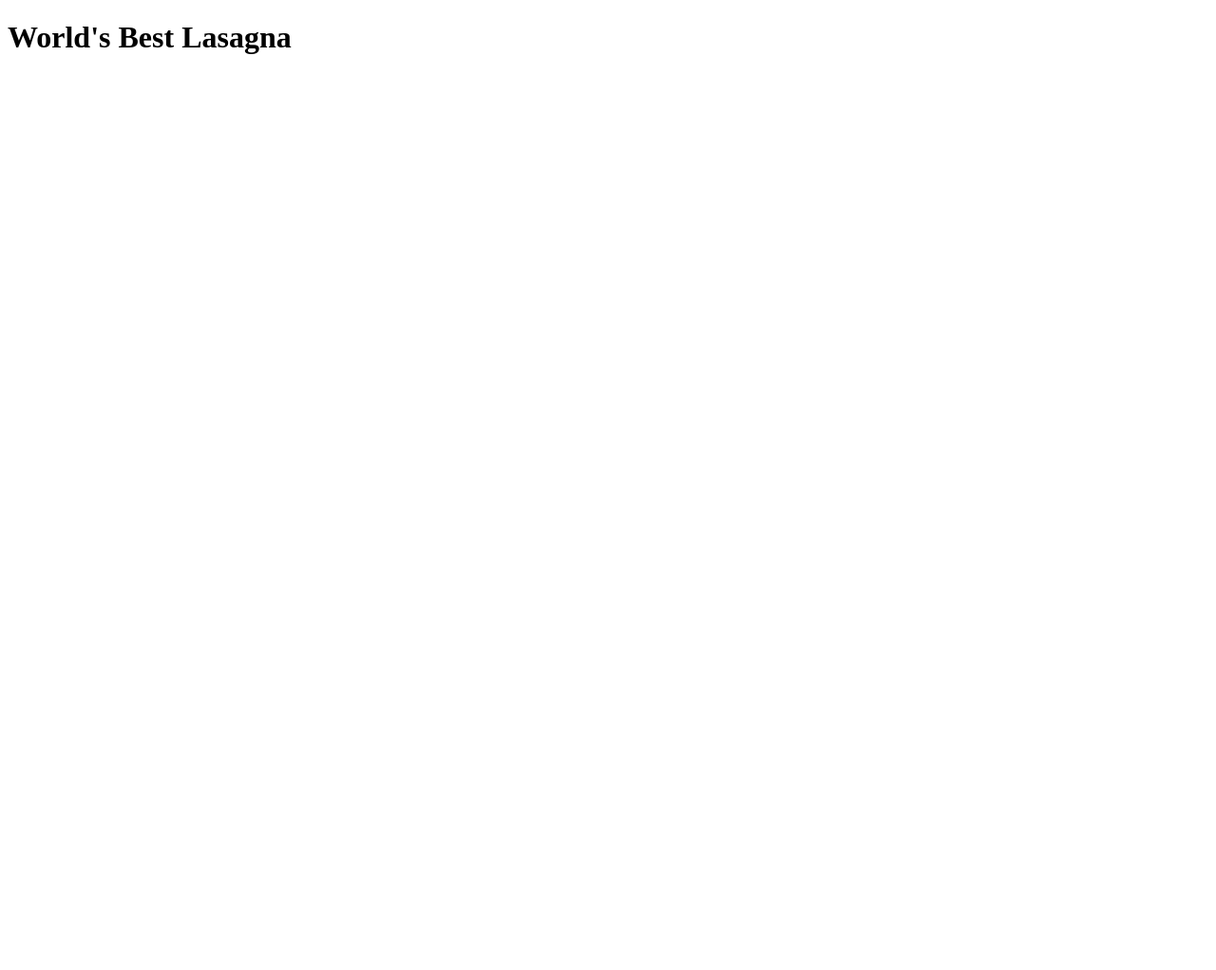
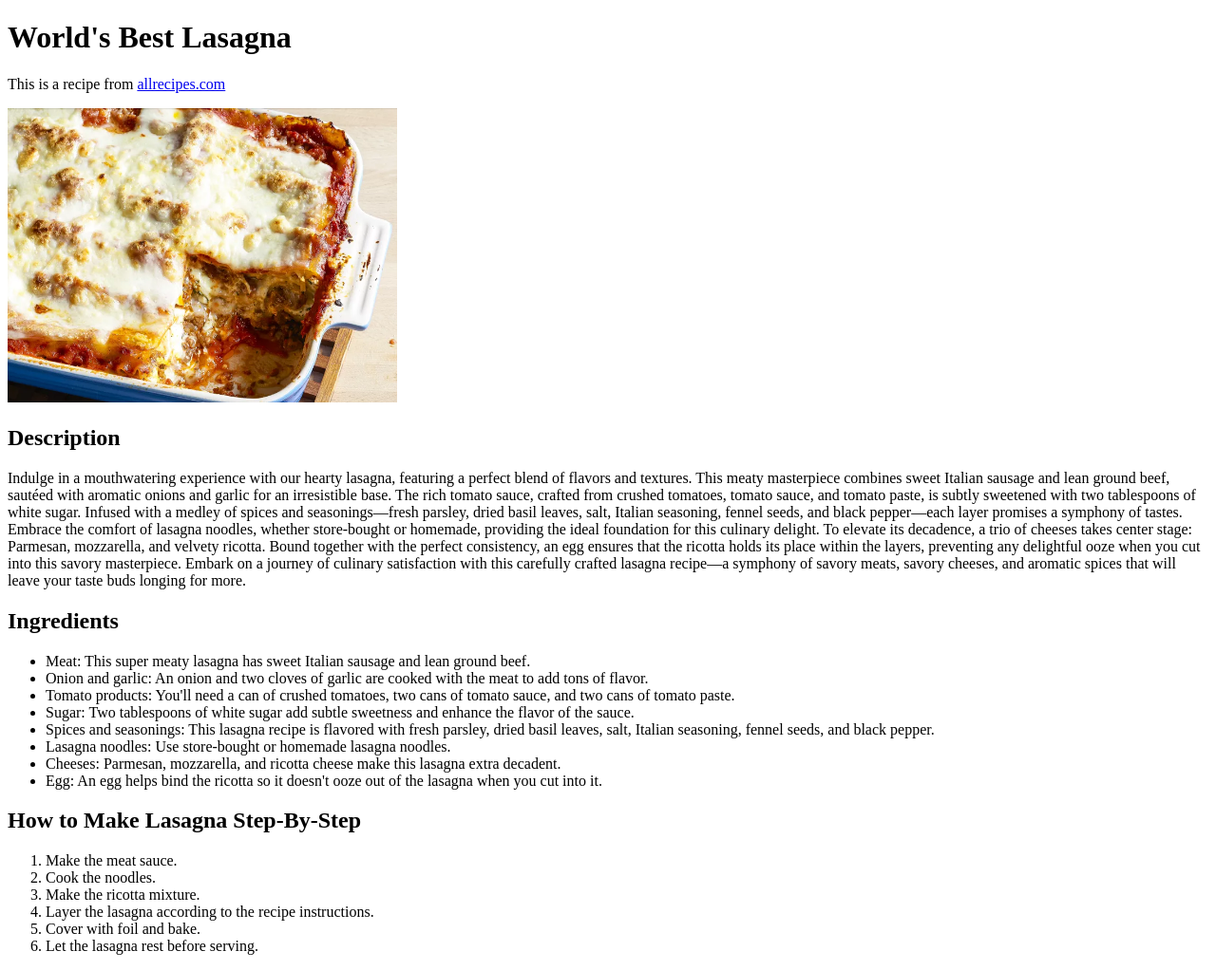
Before and after one commit to trialnerr/recipes-html, a plain HTML site: page recipes/lasagna.html in a window 1280 px wide. Shown: the whole page at 95% size. Before the commit the page ends 800 px from the top, so only its background shows below. Drawn offline with Linux system fonts and the light colour scheme.

Commit message:
Updated lasagna.html to includes images, ingredients and recipe, created lasagna.html and added lasagna image

```diff
--- a/recipes/lasagna.html
+++ b/recipes/lasagna.html
@@ -7,5 +7,41 @@
 </head>
 <body>
     <h1>World's Best Lasagna</h1>
+    <p>This is a recipe from <a href="https://www.allrecipes.com/recipe/23600/worlds-best-lasagna/" target = 'blank' rel="noopener noreferrer">allrecipes.com</a></p>
+    <img src="images/lasagna.png" alt="picture of lasagna inside a white casserole dish from allrecipes website" height="310" width="410">
+    <h2>Description</h2>
+    <p>
+
+Indulge in a mouthwatering experience with our hearty lasagna, featuring a perfect blend of flavors and textures. This meaty masterpiece combines sweet Italian sausage and lean ground beef, sautéed with aromatic onions and garlic for an irresistible base. The rich tomato sauce, crafted from crushed tomatoes, tomato sauce, and tomato paste, is subtly sweetened with two tablespoons of white sugar.
+
+Infused with a medley of spices and seasonings—fresh parsley, dried basil leaves, salt, Italian seasoning, fennel seeds, and black pepper—each layer promises a symphony of tastes. Embrace the comfort of lasagna noodles, whether store-bought or homemade, providing the ideal foundation for this culinary delight.
+
+To elevate its decadence, a trio of cheeses takes center stage: Parmesan, mozzarella, and velvety ricotta. Bound together with the perfect consistency, an egg ensures that the ricotta holds its place within the layers, preventing any delightful ooze when you cut into this savory masterpiece.
+
+Embark on a journey of culinary satisfaction with this carefully crafted lasagna recipe—a symphony of savory meats, savory cheeses, and aromatic spices that will leave your taste buds longing for more.
+    </p>
+
+<h2>Ingredients</h2>
+<ul>
+    <li>Meat: This super meaty lasagna has sweet Italian sausage and lean ground beef.</li>
+    <li>Onion and garlic: An onion and two cloves of garlic are cooked with the meat to add tons of flavor.</li>
+    <li>Tomato products: You'll need a can of crushed tomatoes, two cans of tomato sauce, and two cans of tomato paste.</li>
+    <li>Sugar: Two tablespoons of white sugar add subtle sweetness and enhance the flavor of the sauce.</li>
+    <li>Spices and seasonings: This lasagna recipe is flavored with fresh parsley, dried basil leaves, salt, Italian seasoning, fennel seeds, and black pepper.</li>
+    <li>Lasagna noodles: Use store-bought or homemade lasagna noodles.</li>
+    <li>Cheeses: Parmesan, mozzarella, and ricotta cheese make this lasagna extra decadent.</li>
+    <li>Egg: An egg helps bind the ricotta so it doesn't ooze out of the lasagna when you cut into it.</li>
+</ul>
+
+<h2>How to Make Lasagna Step-By-Step </h2>
+<ol>
+    <li>Make the meat sauce.</li>
+    <li>Cook the noodles.</li>
+    <li>Make the ricotta mixture.</li>
+    <li>Layer the lasagna according to the recipe instructions.</li>
+    <li>Cover with foil and bake.</li>
+    <li>Let the lasagna rest before serving.</li>
+</ol>
+
 </body>
 </html>
```
Also changed, not shown: recipes/images/lasagna.png (added), recipes/images/shrimp-enchiladas.png (added), recipes/shrimp.html (added).
